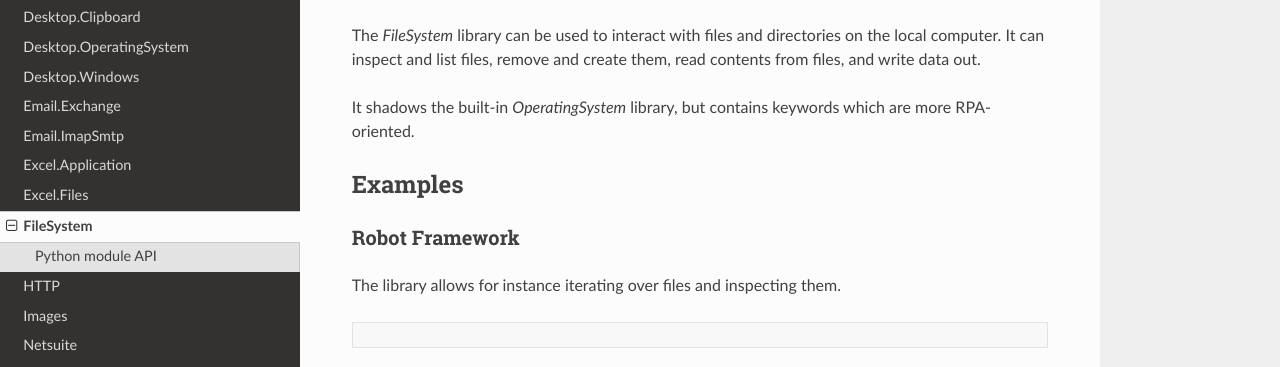
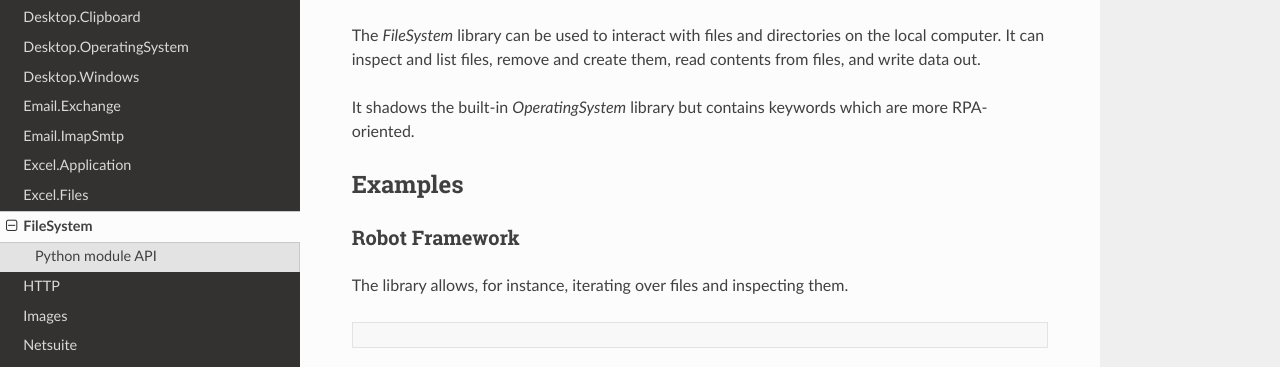
Before and after one commit to coderprovider/Framework-RPA, a Sphinx documentation site: the page built from docs/source/libraries/filesystem/index.rst, in a window 1280 px wide and 1264 px high. Shown: the part 324-691 px from the top of the window. Built offline with Sphinx 7.4.7 and the Read the Docs theme 2.0.0, drawn with Linux system fonts in a browser that asks for light colours; pages that are not in the unit, such as notebooks, are missing from menus.

```diff
--- a/docs/source/libraries/filesystem/index.rst
+++ b/docs/source/libraries/filesystem/index.rst
@@ -14,7 +14,7 @@ The `FileSystem` library can be used to interact with files and directories
 on the local computer. It can inspect and list files, remove and create them,
 read contents from files, and write data out.
 
-It shadows the built-in `OperatingSystem` library, but contains keywords
+It shadows the built-in `OperatingSystem` library but contains keywords
 which are more RPA-oriented.
 
 ********
@@ -24,7 +24,7 @@ Examples
 Robot Framework
 ===============
 
-The library allows for instance iterating over files and inspecting them.
+The library allows, for instance, iterating over files and inspecting them.
 
 .. code-block:: robotframework
     :linenos:
```
